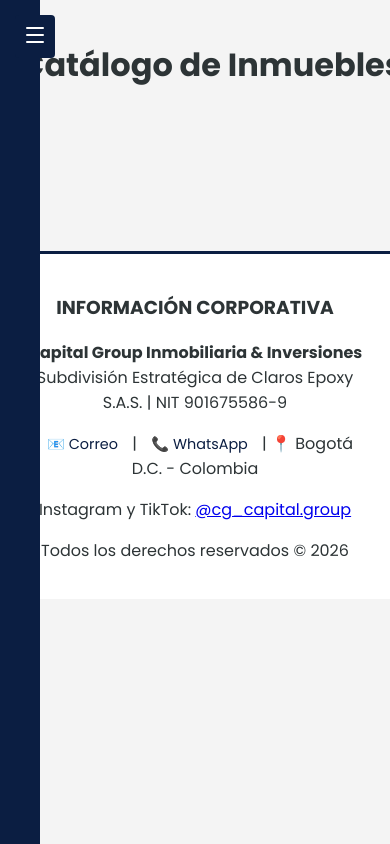
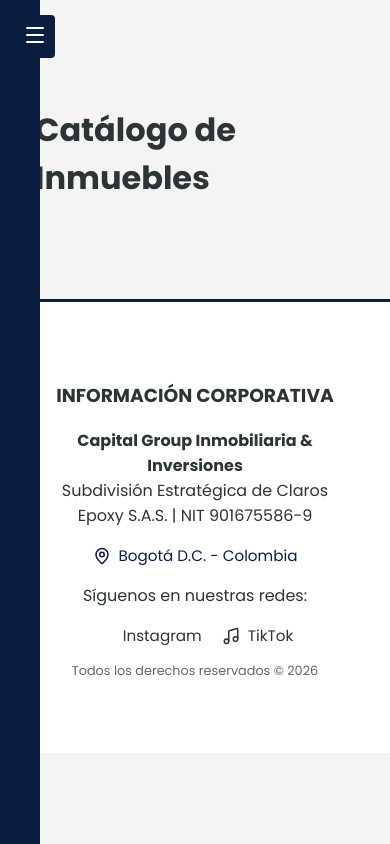
Before and after one commit to SOLGARCIAOSO/INMOBILIARIA, a Flask app: page /catalogo in a window 390 px wide; the page is wider, and only the part inside the window is pictured. Run offline with Flask 3, Linux system fonts and the light colour scheme.

Commit message:
Mejora de diseño: footer responsivo, iconos Lucide y sección contacto en detalle

```diff
--- a/static/css/catalogo.css
+++ b/static/css/catalogo.css
@@ -5,28 +5,31 @@
 }
 
 .catalogo-container {
-    width: 100%;
-    max-width: 1400px;
-    margin: 0 auto;
     padding: 20px;
+    width: 90% !important;   /* Reduce el ancho total al 90% del espacio disponible */
+    max-width: 1200px !important; /* Limita el crecimiento máximo para que no se estiren infinitamente */
+    margin: 0 auto !important;    /* Centra el contenedor en la pantalla */
 }
 
 .grid-inmuebles {
     display: grid !important;
-    /* Esto crea 4 columnas iguales, cada una ocupando 1fr del espacio */
-    grid-template-columns: repeat(4, 1fr);
-    gap: 30px; /* Esto separará las tarjetas entre sí */
-    padding: 40px 20px;
-    width: 100%;
-    max-width: 1400px; /* Ajustado para dar más aire */
-    margin: 0 auto;
+    /* Ajustamos el minmax a 300px. Si quieres que sean más pequeñas, aumenta este valor (ej. 350px) */
+    grid-template-columns: repeat(auto-fill, minmax(300px, 1fr)) !important;
+    gap: 30px !important;
+    width: 100% !important;
 }
 
-/* Asegurar que las cards no tengan márgenes que interfieran */
 .card {
+    /* IMPORTANTE: Quitamos el width: 100% si lo tenías,
+       o lo dejamos pero permitimos que el grid lo controle */
+    background: #fff;
+    border-radius: 10px;
+    padding: 15px;
+    box-shadow: 0 4px 6px rgba(0,0,0,0.1);
+    /* Aseguramos que no tenga un max-width que la fuerce a ser gigante */
+    max-width: 100%;
     display: flex;
     flex-direction: column;
-    width: 100%; /* La tarjeta ocupará el 100% de la celda del grid */
 }
 
 .grid-inmuebles > .card {
--- a/static/css/style.css
+++ b/static/css/style.css
@@ -39,10 +39,13 @@ body {
 }
 
 /* --- Contenido y Menú Móvil --- */
+/* --- Contenido --- */
 .content {
-    flex: 1; /* Esto hace que el main crezca y ocupe todo el espacio sobrante al lado del sidebar */
+    flex: 1;
     width: 100%;
-    min-width: 0; /* Necesario para que el contenido flexible no se desborde */
+    min-width: 0;
+    padding: 20px; /* AÑADE ESTO: Esto crea el espacio entre el borde del menu y el contenido */
+    box-sizing: border-box; /* IMPORTANTE: Asegura que el padding no sume ancho extra */
 }
 
 .menu-toggle {
@@ -62,13 +65,50 @@ body {
 /* --- Footer --- */
 footer {
     background-color: #fff;
-    padding: 20px;
+    padding: 40px 20px;
     text-align: center;
     border-top: 3px solid var(--primary-blue);
     margin-top: 40px;
 }
-.footer-links a { color: var(--primary-blue); text-decoration: none; margin: 0 10px; font-size: 0.9rem; }
-.footer-links a:hover { color: var(--accent-gold); }
+
+/* Contenedor principal de los enlaces */
+.footer-links {
+    display: flex;
+    flex-direction: column;
+    align-items: center;
+    gap: 15px;
+    margin-top: 15px;
+}
+
+/* Estilo para los elementos con iconos */
+.footer-links span, .social-links a {
+    display: flex;
+    align-items: center;
+    gap: 8px;
+    color: var(--primary-blue);
+    text-decoration: none;
+    font-size: 0.95rem;
+    font-weight: 500;
+}
+
+/* Ajuste específico para redes sociales */
+.social-links {
+    display: flex;
+    justify-content: center;
+    gap: 20px;
+    margin-top: 10px;
+}
+
+/* Efecto hover */
+.social-links a:hover {
+    color: var(--accent-gold);
+}
+
+/* Asegurar tamaño de iconos */
+i[data-lucide] {
+    width: 18px;
+    height: 18px;
+}
 
 /* --- Modal de Cookies (Cookie Wall) --- */
 /* Usamos el ID para asegurar máxima prioridad sobre cualquier otra regla */
@@ -143,3 +183,37 @@ footer {
     .sidebar { position: fixed; left: -250px; top: 0; height: 100vh; z-index: 1000; }
     .sidebar.active { left: 0; }
 }
+
+.contacto-opciones {
+    display: flex;
+    gap: 15px;
+    margin-top: 20px;
+    width: 100%;
+}
+
+.opcion-contacto {
+    display: flex;
+    align-items: center;
+    justify-content: center;
+    gap: 10px;
+    padding: 15px;
+    background: #0b1e42;
+    color: white;
+    text-decoration: none;
+    border-radius: 8px;
+    flex: 1; /* Esto es lo que los hace medir lo mismo */
+}
+
+/* El media query para celulares */
+@media (max-width: 600px) {
+    .contacto-opciones {
+        flex-direction: column;
+    }
+}
+
+@media (max-width: 768px) {
+    .content {
+        padding: 15px; /* Un poco menos de espacio en móvil */
+        margin-top: 50px; /* Asegura que el contenido no quede oculto detrás del botón toggle */
+    }
+}
--- a/templates/catalogo.html
+++ b/templates/catalogo.html
@@ -36,19 +36,16 @@
                     <a href="{{ url_for('detalle_inmueble', id=inmueble.id) }}" class="btn-contacto">Ver detalles</a>
 
                     <div class="admin-actions" style="margin-top: 15px; display: flex; gap: 15px; border-top: 1px solid #eee; padding-top: 10px;">
-
                         <a href="{{ url_for('editar_inmueble', id=inmueble.id) }}" class="admin-btn edit-btn">
                             <i data-lucide="edit-2"></i> Editar
                         </a>
-
                         <button type="button"
                                 onclick="confirmarEliminacion('{{ inmueble.id }}', '{{ inmueble.titulo }}')"
                                 class="admin-btn edit-btn">
                             <i data-lucide="trash-2"></i> Eliminar
                         </button>
                     </div>
-            </div>
-        {% endfor %}
+                </div> </div> {% endfor %}
     </div>
 </div>
 {% endblock %}
@@ -61,7 +58,6 @@
         }
     }
 
-    // Inicialización de iconos una vez cargado el DOM
     document.addEventListener('DOMContentLoaded', () => {
         if (typeof lucide !== 'undefined') {
             lucide.createIcons();
--- a/templates/layout.html
+++ b/templates/layout.html
@@ -52,21 +52,30 @@
     </div>
 
    <footer>
-        <div class="footer-container">
+    <div class="footer-container" style="font-family: 'Poppins', sans-serif; text-align: center; padding: 20px;">
         <h3>INFORMACIÓN CORPORATIVA</h3>
         <p><strong>Capital Group Inmobiliaria & Inversiones</strong><br>
         Subdivisión Estratégica de Claros Epoxy S.A.S. | NIT 901675586-9</p>
 
         <div class="footer-links">
-                <a href="https://mail.google.com/mail/?view=cm&fs=1&to=capitalgroup.cg01@gmail.com" target="_blank">📧 Correo</a> |
-                <a href="https://wa.me/573225903484" target="_blank">📞 WhatsApp</a> |
-                <span>📍 Bogotá D.C. - Colombia</span>
+            <span style="display: flex; align-items: center; justify-content: center; gap: 8px;">
+                <i data-lucide="map-pin" style="width: 18px; height: 18px;"></i> Bogotá D.C. - Colombia
+            </span>
         </div>
 
-            <div class="social-media">
-                <p>Instagram y TikTok: <a href="https://www.instagram.com/cg_capital.group" target="_blank">@cg_capital.group</a></p>
+        <div class="social-media" style="margin-top: 15px;">
+            <p>Síguenos en nuestras redes:</p>
+            <div class="social-links" style="display: flex; justify-content: center; gap: 20px;">
+                <a href="https://www.instagram.com/cg_capital.group" target="_blank" style="display: flex; align-items: center; gap: 8px; text-decoration: none; color: inherit;">
+                    <i data-lucide="instagram" style="width: 18px; height: 18px;"></i> Instagram
+                </a>
+                <a href="https://www.tiktok.com/@cg_capital.group" target="_blank" style="display: flex; align-items: center; gap: 8px; text-decoration: none; color: inherit;">
+                    <i data-lucide="music" style="width: 18px; height: 18px;"></i> TikTok
+                </a>
             </div>
-            <p class="copyright">Todos los derechos reservados &copy; 2026</p>
+        </div>
+
+        <p class="copyright" style="margin-top: 15px; font-size: 0.8em; color: #666;">Todos los derechos reservados &copy; 2026</p>
     </div>
 </footer>
 
```
Also changed, not shown: static/css/detalle.css (+48 -0 lines), templates/detalle.html (+17 -0 lines). Lines whose indentation alone changed are shown as unchanged.
